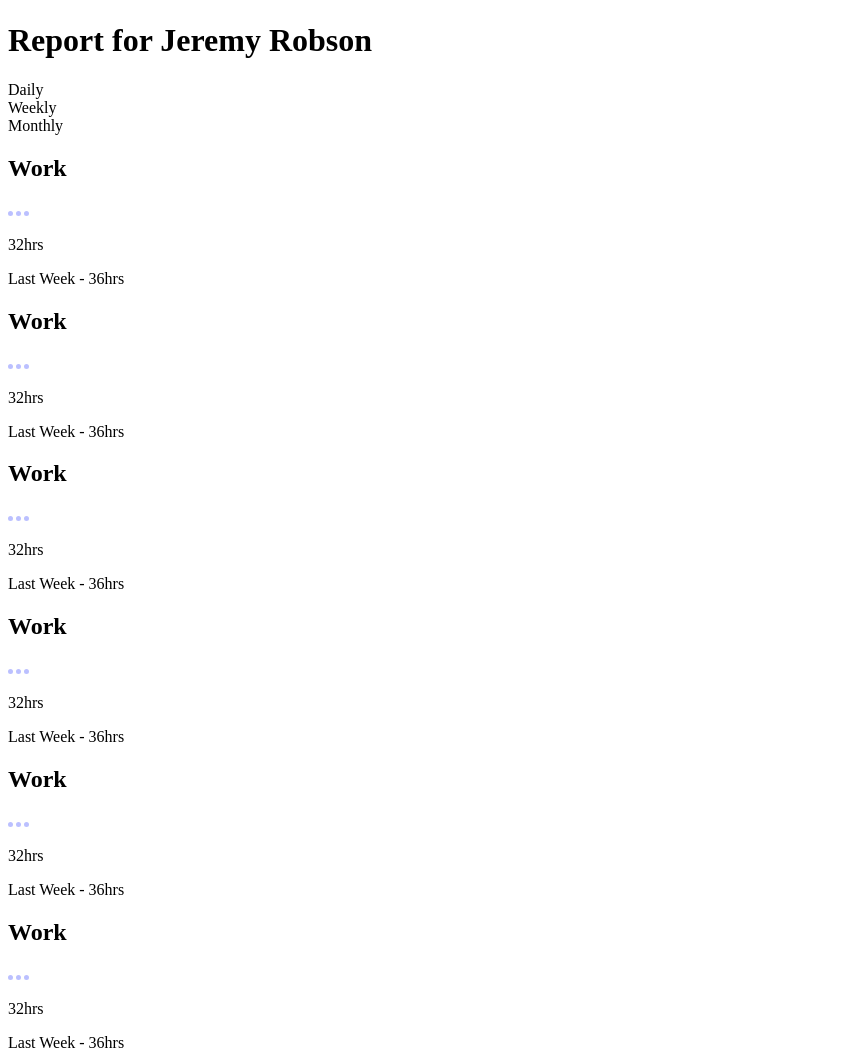
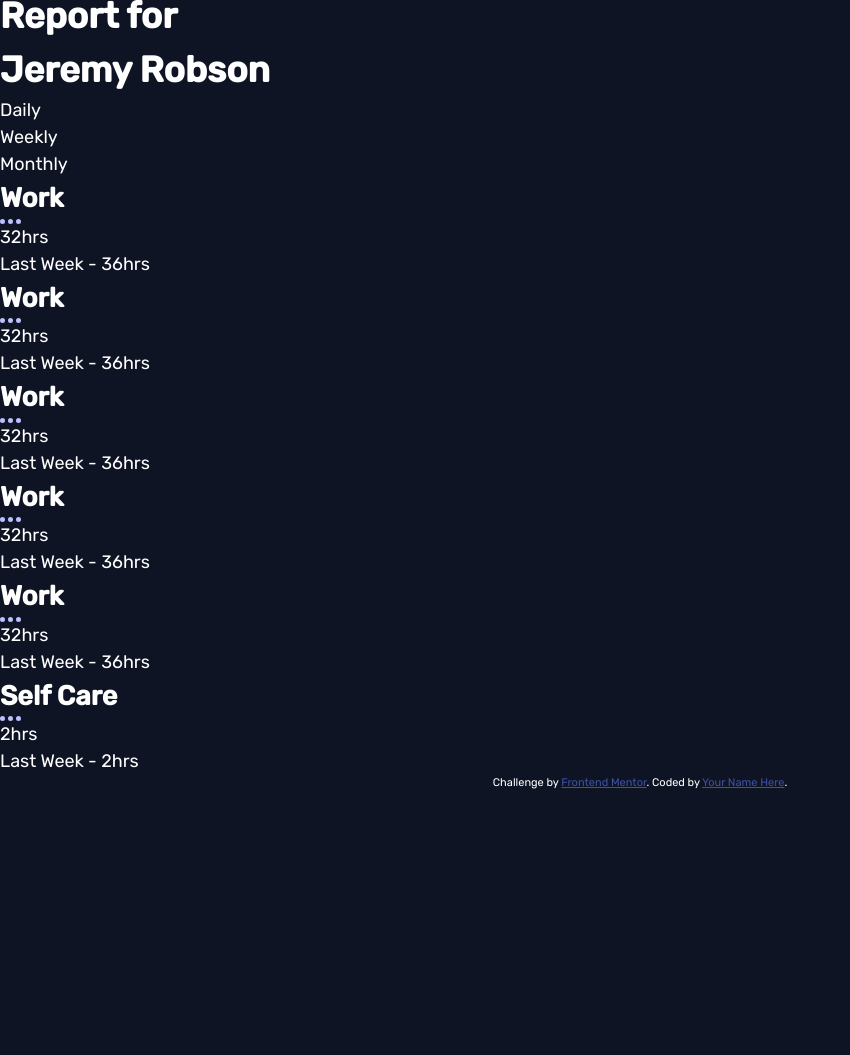
Before and after one commit to Miguelo0098/Time-tracking-dashboard, a plain HTML site: page index.html in a window 1280 px wide. Shown: the part 245-1300 px from the top of the page, without its empty margins (0-850 px from the left). After the commit the page ends 1037 px from the top, so only its background shows below. Drawn offline with Linux system fonts and the light colour scheme.

Commit message:
wip: add reset css and style guide variables

```diff
--- a/index.html
+++ b/index.html
@@ -11,6 +11,15 @@
       sizes="32x32"
       href="./images/favicon-32x32.png"
     />
+
+    <link rel="preconnect" href="https://fonts.googleapis.com" />
+    <link rel="preconnect" href="https://fonts.gstatic.com" crossorigin />
+    <link
+      href="https://fonts.googleapis.com/css2?family=Rubik:wght@300;400;500&display=swap"
+      rel="stylesheet"
+    />
+    <link rel="stylesheet" href="styles/reset.css" />
+    <link rel="stylesheet" href="styles/style.css" />
 
     <title>Frontend Mentor | Time tracking dashboard</title>
 
@@ -30,7 +39,7 @@
       <div class="card-profile">
         <div class="profile">
           <img src="./images/image-jeremy.png" alt="Jeremy Robson's avatar" />
-          <h1>Report for <span>Jeremy Robson</span></h1>
+          <h1>Report for <br /><span>Jeremy Robson</span></h1>
         </div>
         <nav>Daily</nav>
         <nav>Weekly</nav>
@@ -99,12 +108,12 @@
       <div class="card-item">
         <div class="item-info">
           <div class="name-options-wrapper">
-            <h2 class="item-name">Work</h2>
+            <h2 class="item-name">Self Care</h2>
             <img class="preview-icon" src="./images/icon-ellipsis.svg" alt="" />
           </div>
           <div class="item-data">
-            <p>32hrs</p>
-            <p>Last Week - 36hrs</p>
+            <p>2hrs</p>
+            <p>Last Week - 2hrs</p>
           </div>
         </div>
       </div>
--- /dev/null
+++ b/styles/reset.css
@@ -0,0 +1,78 @@
+/* Box sizing rules */
+*,
+*::before,
+*::after {
+  box-sizing: border-box;
+}
+
+/* Remove default padding */
+ul[class],
+ol[class] {
+  padding: 0;
+}
+
+/* Remove default margin */
+body,
+h1,
+h2,
+h3,
+h4,
+p,
+ul[class],
+ol[class],
+li,
+figure,
+figcaption,
+blockquote,
+dl,
+dd {
+  margin: 0;
+}
+
+/* Set core body defaults */
+body {
+  min-height: 100vh;
+  scroll-behavior: smooth;
+  text-rendering: optimizeSpeed;
+  line-height: 1.5;
+}
+
+/* Remove list styles on ul, ol elements with a class attribute */
+ul[class],
+ol[class] {
+  list-style: none;
+}
+
+/* A elements that don't have a class get default styles */
+a:not([class]) {
+  text-decoration-skip-ink: auto;
+}
+
+/* Make images easier to work with */
+img {
+  max-width: 100%;
+  display: block;
+}
+
+/* Natural flow and rhythm in articles by default */
+article > * + * {
+  margin-top: 1em;
+}
+
+/* Inherit fonts for inputs and buttons */
+input,
+button,
+textarea,
+select {
+  font: inherit;
+}
+
+/* Remove all animations and transitions for people that prefer not to see them */
+@media (prefers-reduced-motion: reduce) {
+  * {
+    animation-duration: 0.01ms !important;
+    animation-iteration-count: 1 !important;
+    transition-duration: 0.01ms !important;
+    scroll-behavior: auto !important;
+  }
+}
--- /dev/null
+++ b/styles/style.css
@@ -0,0 +1,24 @@
+:root {
+  --blue: hsl(246, 80%, 60%);
+  --soft-orange: hsl(15, 100%, 70%);
+  --soft-blue: hsl(195, 74%, 62%);
+  --soft-red: hsl(348, 100%, 68%);
+  --lime-green: hsl(145, 58%, 55%);
+  --violet: hsl(264, 64%, 52%);
+  --soft-yellow: hsl(43, 84%, 65%);
+
+  --very-dark-blue: hsl(226, 43%, 10%);
+  --dark-blue: hsl(235, 46%, 20%);
+  --desaturated-blue: hsl(235, 45%, 61%);
+  --pale-blue: hsl(236, 100%, 87%);
+}
+
+html {
+  font-family: "Rubik", sans-serif;
+  font-size: 18px;
+  color: white;
+}
+
+body {
+  background-color: var(--very-dark-blue);
+}
```
